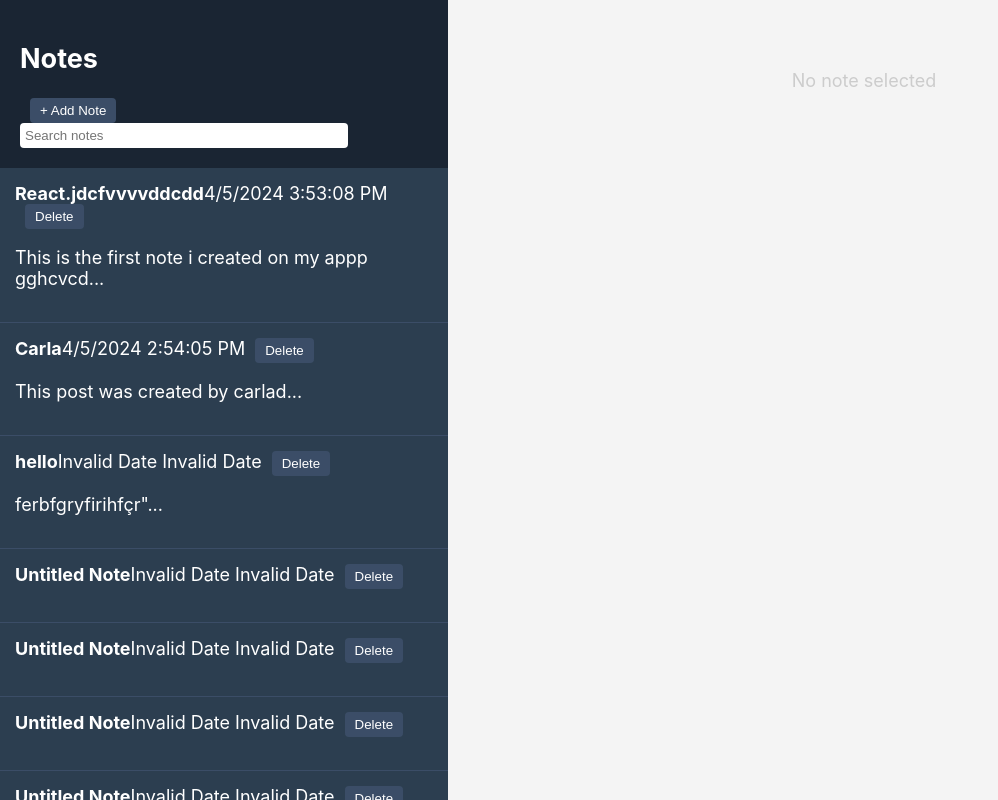
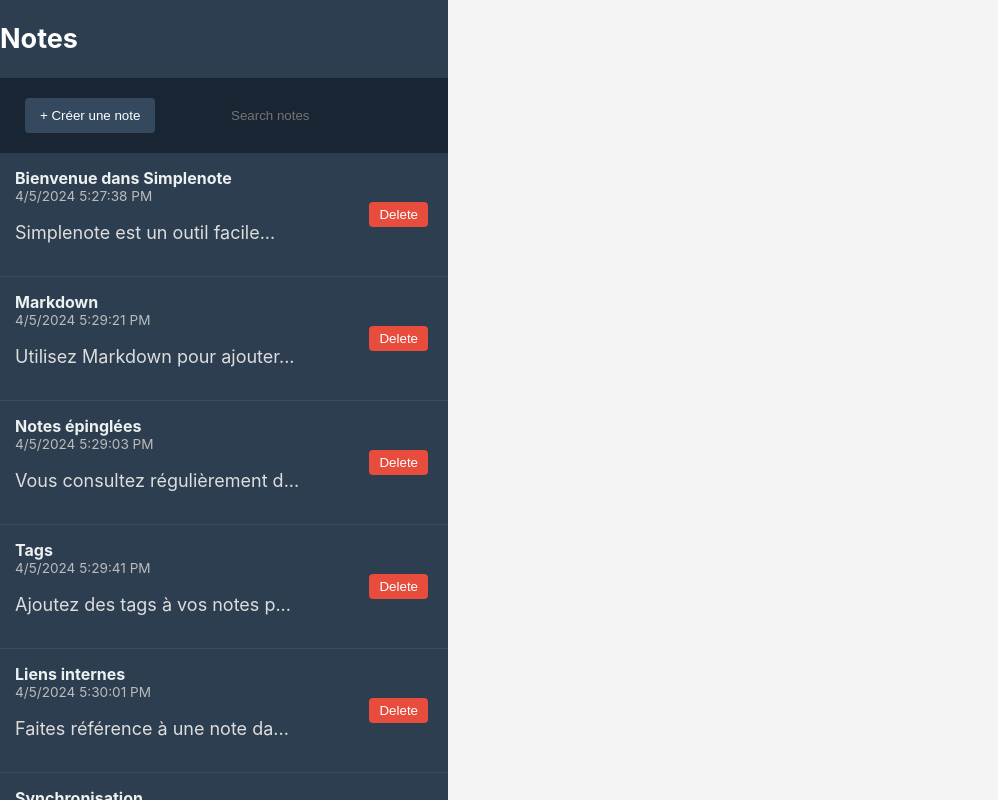
Before and after one commit to Noella00Ikirezi/React_notes, a React (Create React App) app: page / in a window 1280 px wide. Shown: the whole page, without its empty margins (0-998 px from the left). Built offline with nearby package versions, Linux system fonts and the light colour scheme; data requests are answered from the project's data file.

Commit message:
update 2

```diff
--- a/db.json
+++ b/db.json
@@ -1,195 +1,40 @@
 {
   "notes": [
     {
-      "id": "c46e",
-      "title": "React.jdcfvvvvddcdd",
-      "content": "This is the first note i created on my appp\ngghcvcd",
-      "lastUpdatedAt": "2024-03-21T17:42:45.583Z",
-      "dateOfLastUpdate": "2024-04-05T15:53:08.974Z"
+      "id": "3178",
+      "title": "Bienvenue dans Simplenote",
+      "content": "Simplenote est un outil facile pour prendre des notes, créer des listes de choses à faire, capturer des idées, etc. Il vous suffit de l’ouvrir, d’entrer vos réflexions, et le tour est joué. Simplenote assurant gratuitement la synchronisation sur tous vos appareils, vous disposez de vos notes à tout moment.",
+      "dateOfLastUpdate": "2024-04-05T17:27:38.701Z"
     },
     {
-      "id": "c76b",
-      "title": "Carla",
-      "content": "This post was created by carlad",
-      "lastUpdatedAt": "2024-03-21T17:42:46.275Z",
-      "dateOfLastUpdate": "2024-04-05T14:54:05.388Z"
+      "id": "ec8b",
+      "title": "Markdown",
+      "content": "Utilisez Markdown pour ajouter des éléments de style à vos notes. Sélectionnez « Markdown » dans les options de note pour activer Markdown sur cette note. Pour en savoir plus sur l’utilisation de Markdown, consultez https://simplenote.com/help/#markdown.",
+      "dateOfLastUpdate": "2024-04-05T17:29:21.586Z"
     },
     {
-      "id": "23be",
-      "title": "hello",
-      "content": "ferbfgryfirihfçr\"",
-      "lastUpdatedAt": "2024-04-04T12:43:25.902Z"
+      "id": "641f",
+      "title": "Notes épinglées",
+      "content": "Vous consultez régulièrement des notes importantes ? Épinglez ces notes en haut de votre liste pour y accéder plus facilement.",
+      "dateOfLastUpdate": "2024-04-05T17:29:03.658Z"
     },
     {
-      "id": "adb2",
-      "title": "",
-      "content": ""
+      "id": "492b",
+      "title": "Tags",
+      "content": "Ajoutez des tags à vos notes pour les organiser. Les tags fonctionnent à peu près de la même manière que les dossiers, à l’exception que vous pouvez ajouter autant de tags que vous le souhaitez à une note.",
+      "dateOfLastUpdate": "2024-04-05T17:29:41.351Z"
     },
     {
-      "id": "920a",
-      "title": "",
-      "content": ""
+      "id": "c334",
+      "title": "Liens internes",
+      "content": "Faites référence à une note dans une autre. Sélectionnez « Copier le lien interne » dans les options de note ou tapez « [ » suivi du titre de la note à lier. Pour en savoir plus sur les liens internes, consultez https://simplenote.com/help/#internal-links.",
+      "dateOfLastUpdate": "2024-04-05T17:30:01.447Z"
     },
     {
-      "id": "d059",
-      "title": "",
-      "content": ""
-    },
-    {
-      "id": "7518",
-      "title": "",
-      "content": ""
-    },
-    {
-      "id": "65a1",
-      "title": "",
-      "content": ""
-    },
-    {
-      "id": "7d27",
-      "title": "",
-      "content": ""
-    },
-    {
-      "id": "eeaa",
-      "title": "",
-      "content": ""
-    },
-    {
-      "id": "29b6",
-      "title": "",
-      "content": ""
-    },
-    {
-      "id": "5e22",
-      "title": "",
-      "content": ""
-    },
-    {
-      "id": "4498",
-      "title": "",
-      "content": ""
-    },
-    {
-      "id": "e612",
-      "title": "",
-      "content": ""
-    },
-    {
-      "id": "669d",
-      "title": "",
-      "content": ""
-    },
-    {
-      "id": "38ba",
-      "title": "",
-      "content": ""
-    },
-    {
-      "id": "99dc",
-      "title": "",
-      "content": ""
-    },
-    {
-      "id": "e66e",
-      "title": "",
-      "content": ""
-    },
-    {
-      "id": "496b",
-      "title": "",
-      "content": ""
-    },
-    {
-      "id": "09cf",
-      "title": "",
-      "content": ""
-    },
-    {
-      "id": "aa8f",
-      "title": "",
-      "content": ""
-    },
-    {
-      "id": "e77f",
-      "title": "",
-      "content": ""
-    },
-    {
-      "id": "b7b2",
-      "title": "",
-      "content": ""
-    },
-    {
-      "id": "b829",
-      "title": "",
-      "content": ""
-    },
-    {
-      "id": "5bfb",
-      "title": "",
-      "content": ""
-    },
-    {
-      "id": "0d98",
-      "title": "",
-      "content": ""
-    },
-    {
-      "id": "365e",
-      "title": "",
-      "content": ""
-    },
-    {
-      "id": "8b69",
-      "title": "",
-      "content": ""
-    },
-    {
-      "id": "99c3",
-      "title": "",
-      "content": ""
-    },
-    {
-      "id": "3279",
-      "title": "New Note",
-      "content": "Note content"
-    },
-    {
-      "id": "62fb",
-      "title": "New Note",
-      "content": "",
-      "dateOfLastUpdate": "2024-04-05T15:10:20.986Z"
-    },
-    {
-      "id": "987b",
-      "title": "New Note",
-      "content": "",
-      "dateOfLastUpdate": "2024-04-05T15:10:22.730Z"
-    },
-    {
-      "id": "d98e",
-      "title": "New Note",
-      "content": "",
-      "dateOfLastUpdate": "2024-04-05T15:10:22.914Z"
-    },
-    {
-      "id": "8793",
-      "title": "New Note",
-      "content": "",
-      "dateOfLastUpdate": "2024-04-05T15:10:23.081Z"
-    },
-    {
-      "id": "1e9f",
-      "title": "New Note",
-      "content": "",
-      "dateOfLastUpdate": "2024-04-05T15:10:23.898Z"
-    },
-    {
-      "id": "2f78",
-      "title": "New Note",
-      "content": "",
-      "dateOfLastUpdate": "2024-04-05T15:10:24.046Z"
+      "id": "d4cc",
+      "title": "Synchronisation",
+      "content": "Il n’y a pas de bouton « Enregistrer », car toutes vos modifications sont automatiquement synchronisées et accessibles depuis n’importe quelle plateforme. Pour en savoir plus sur la synchronisation, consultez https://simplenote.com/help/#syncing.",
+      "dateOfLastUpdate": "2024-04-05T17:30:23.763Z"
     }
   ]
 }
--- a/src/App.css
+++ b/src/App.css
@@ -1,52 +1,64 @@
 .app-sidebar {
   width: 35%;
-  height: 100vh; /* Full height of the viewport */
-  overflow-y: auto; /* Enables scrolling on the y-axis */
+  height: 100vh;
+  overflow-y: auto;
   background-color: #2c3e50;
   color: #fff;
+  box-shadow: 2px 0 5px rgba(0, 0, 0, 0.2);
 }
 
 .app {
   display: flex;
-  height: 100vh; /* Full height of the viewport */
-  overflow: hidden; /* Prevents scrolling on the app level */
+  height: 100vh;
+  overflow: hidden;
 }
-
-/* Remaining styles */
 
 .app-sidebar-header {
   padding: 20px;
   background-color: #1a2533;
+  display: flex;
+  align-items: center; /* Aligns items vertically in the center */
+  justify-content: space-between; /* Distributes extra space evenly */
 }
 
 .add-note-btn, .clear-search-btn, .delete-note-btn {
-  /* Shared button styles */
   cursor: pointer;
-  padding: 5px 10px;
-  margin-left: 10px;
+  padding: 10px 15px;
+  margin: 0 5px;
   border: none;
-  background-color: #3b4d67;
+  background-color: #34495e;
   color: white;
   border-radius: 4px;
+  transition: background-color 0.3s; /* Smooth transition for background color */
 }
 
 .add-note-btn:hover, .clear-search-btn:hover, .delete-note-btn:hover {
-  /* Hover state for buttons */
-  background-color: #506784;
+  background-color: #4e6a85;
+}
+
+.search-bar {
+  display: flex;
+  align-items: center;
 }
 
 .search-bar input[type="text"] {
-  width: calc(100% - 80px);
-  padding: 5px;
-  margin-right: 10px;
+  flex-grow: 1; /* Takes up the remaining space */
+  padding: 10px;
+  margin: 0 10px;
   border-radius: 4px;
   border: none;
+  background-color: #1a2533;
+  color: #fff;
 }
 
 .note-preview {
+  display: flex;
+  justify-content: space-between;
+  align-items: center;
   padding: 15px;
   border-bottom: 1px solid #3b4d67;
   cursor: pointer;
+  transition: background-color 0.3s;
 }
 
 .note-preview:hover {
@@ -57,16 +69,66 @@
   background-color: #425a75;
 }
 
+.note-details {
+  flex-grow: 1; /* Ensure details take up the available space */
+  overflow: hidden; /* Hide overflow in the details container */
+}
+
+.note-title {
+  font-weight: bold;
+  color: #ecf0f1;
+  display: block; /* Make title its own line */
+}
+
+.note-date {
+  color: #bbb;
+  font-size: 0.85rem;
+  display: block; /* Make date its own line */
+}
+
+.note-content {
+  color: #ddd;
+  overflow: hidden;
+  text-overflow: ellipsis;
+  white-space: nowrap;
+  display: block; /* Make content its own line */
+}
+
+.delete-note-btn {
+  padding: 5px 10px;
+  border: none;
+  background-color: #e74c3c;
+  color: white;
+  border-radius: 4px;
+  transition: background-color 0.2s;
+}
+
+.delete-note-btn:hover {
+  background-color: #c0392b;
+}
+
+.note-preview strong {
+  font-size: 1rem;
+  margin-right: auto;
+  color: #ecf0f1;
+}
+
+.note-preview time {
+  font-size: 0.85rem;
+  color: #bdc3c7;
+  margin-right: 15px;
+}
+
 .note-display {
   flex-grow: 1;
-  background-color: #f4f4f4; /* Lighter background for the selected note */
+  background-color: #f4f4f4;
   padding: 20px;
+  overflow-y: auto; /* Enable scroll on note display if content is long */
 }
 
 .note-display .no-active-note {
-  color: #ccc;
+  color: #bdc3c7;
   text-align: center;
   margin-top: 50px;
+  font-size: 1.5rem;
 }
-
-/* If you have additional specific styles for the .note class, add them here */
--- a/src/App.js
+++ b/src/App.js
@@ -1,9 +1,6 @@
-
-
-import React, { useEffect, useState, useCallback } from 'react';
+import React, { useEffect, useState} from 'react';
 import './App.css';
 import Note from './components/Note/Note';
-import debounce from 'lodash.debounce';
 import Loader from './components/Loader/Loader';
 import ErrorMessage from './components/ErrorMessage/ErrorMessage';
 
@@ -14,71 +11,25 @@
   const [loading, setLoading] = useState(true);
   const [error, setError] = useState(null);
 
-  const fetchNotes = useCallback(() => {
-    setLoading(true);
-    fetch('http://localhost:4000/notes')
-      .then(response => response.ok ? response.json() : Promise.reject('Failed to fetch notes.'))
-      .then(data => {
+  useEffect(() => {
+    const fetchNotes = async () => {
+      try {
+        const response = await fetch('http://localhost:4000/notes');
+        if (!response.ok) throw new Error('Failed to fetch notes.');
+        const data = await response.json();
         setNotes(data);
-        setLoading(false);
-      })
-      .catch(error => {
-        console.error('Error:', error);
-        setError(error.toString());
-        setLoading(false);
-      });
-  }, []);
-
-  useEffect(() => {
-    fetchNotes();
-  }, [fetchNotes]);
-
-  const debouncedSave = useCallback(debounce((note) => {
-    updateNote(note);
-  }, 2000), []);
-
-
-  useEffect(() => {
-    if (activeNote?.id) {
-      debouncedSave(activeNote);
-    }
-  }, [activeNote, debouncedSave]);
-
-  const onAddNote = async () => {
-    setLoading(true);
-    const newNote = {
-      title: 'New Note',
-      content: '',
-      dateOfLastUpdate: new Date().toISOString(),
-    };
-
-    try {
-      const response = await fetch('http://localhost:4000/notes', {
-        method: 'POST',
-        headers: {
-          'Content-Type': 'application/json',
-        },
-        body: JSON.stringify(newNote),
-      });
-
-      if (!response.ok) {
-        throw new Error('Failed to add note.');
-      }
-
-      const note = await response.json();
-      setNotes([note, ...notes]);
-      setActiveNote(note);
       } catch (error) {
-      console.error('Error:', error);
         setError(error.toString());
       } finally {
         setLoading(false);
       }
     };
+    fetchNotes();
+  }, []);
 
-  const updateNote = useCallback(async (noteToUpdate) => {
+
+  const updateNote = async (noteToUpdate) => {
     setLoading(true);
-
     const updatedData = { ...noteToUpdate, dateOfLastUpdate: new Date().toISOString() };
 
     try {
@@ -90,114 +41,147 @@
         body: JSON.stringify(updatedData),
       });
 
-    if (!response.ok) {
-
-      throw new Error('Failed to update note.');
-    }
-
+      if (!response.ok) throw new Error('Failed to update note.');
       const updatedNote = await response.json();
-
-
       setNotes((prevNotes) =>
-      prevNotes.map((note) =>
-        note.id === updatedNote.id ? updatedNote : note
-      )
+        prevNotes.map((note) => note.id === updatedNote.id ? updatedNote : note)
       );
-
-
       setActiveNote(updatedNote);
     } catch (error) {
-    console.error('Error updating note:', error);
       setError(error.toString());
     } finally {
       setLoading(false);
     }
-}, []);
+  };
 
 
-  const onDeleteNote = useCallback(async (idToDelete) => {
+
+  const onAddNote = async () => {
+    const newNote = {
+      title: 'New Note',
+      content: '',
+      dateOfLastUpdate: new Date().toISOString(),
+    };
+
     setLoading(true);
     try {
-      const response = await fetch(`http://localhost:4000/notes/${idToDelete}`, {
-        method: 'DELETE',
+      const response = await fetch('http://localhost:4000/notes', {
+        method: 'POST',
+        headers: {
+          'Content-Type': 'application/json',
+        },
+        body: JSON.stringify(newNote),
       });
 
-      if (!response.ok) {
-        throw new Error('Failed to delete note.');
-      }
-
-      setNotes(notes.filter(note => note.id !== idToDelete));
-      if (activeNote?.id === idToDelete) {
-        setActiveNote(null);
-      }
+      if (!response.ok) throw new Error('Failed to add note.');
+      const note = await response.json();
+      setNotes([note, ...notes]);
+      setActiveNote(note);
     } catch (error) {
-      console.error('Error:', error);
       setError(error.toString());
     } finally {
       setLoading(false);
     }
-  }, [activeNote, notes]);
+  };
+
+  const onDeleteNote = async (id) => {
+    setLoading(true);
+    try {
+      const response = await fetch(`http://localhost:4000/notes/${id}`, {
+        method: 'DELETE',
+      });
+
+      if (!response.ok) throw new Error('Failed to delete note.');
+      setNotes(notes.filter(note => note.id !== id));
+      setActiveNote(null);
+    } catch (error) {
+      setError(error.toString());
+    } finally {
+      setLoading(false);
+    }
+  };
+
 
   useEffect(() => {
-    const filtered = notes.filter(note =>
-      note.title.toLowerCase().includes(searchTerm.toLowerCase()) ||
-      note.content.toLowerCase().includes(searchTerm.toLowerCase())
-    );
-
-    if (!filtered.find(note => note.id === activeNote?.id)) {
+    const isActiveNoteFilteredOut = !notes.some(note =>
+      note.id === activeNote?.id &&
+      (note.title.toLowerCase().includes(searchTerm.toLowerCase()) ||
+       note.content.toLowerCase().includes(searchTerm.toLowerCase())));
+    if (isActiveNoteFilteredOut) {
       setActiveNote(null);
     }
   }, [notes, searchTerm, activeNote?.id]);
 
-  const onSearch = (event) => {
-    setSearchTerm(event.target.value);
-  };
+  const onSearch = (event) => setSearchTerm(event.target.value);
 
-  const clearSearch = () => {
-    setSearchTerm('');
-  };
+  const clearSearch = () => setSearchTerm('');
+
+
+  const filteredNotes = searchTerm
+    ? notes.filter(note =>
+        note.title.toLowerCase().includes(searchTerm.toLowerCase()) ||
+        note.content.toLowerCase().includes(searchTerm.toLowerCase()))
+    : notes;
 
   if (loading) return <Loader />;
   if (error) return <ErrorMessage message="Failed to load notes. Please try again." />;
 
   return (
     <div className="app">
+
+
       <aside className="app-sidebar">
+          <h1>Notes</h1>
         <header className="app-sidebar-header">
-      <h1>Notes</h1>
-      <button className="add-note-btn" onClick={onAddNote}>+ Add Note</button>
+
+
+          <button className="add-note-btn" onClick={onAddNote}>+ Créer une note</button>
+
           <div className="search-bar">
+
             <input type="text" value={searchTerm} onChange={onSearch} placeholder="Search notes" />
             {searchTerm && <button className="clear-search-btn" onClick={clearSearch}>X</button>}
           </div>
+
         </header>
+
+
         <div className="app-sidebar-notes">
-      {notes.map(note => (
-        <div
-          key={note.id}
-          className={`note-preview ${note.id === activeNote?.id ? 'active' : ''}`}
-          onClick={() => setActiveNote(note)}
-        >
-          <strong>{note.title || "Untitled Note"}</strong>
-          <span>{new Date(note.dateOfLastUpdate).toLocaleDateString()} {new Date(note.dateOfLastUpdate).toLocaleTimeString()}</span>
-          <button className="delete-note-btn" onClick={(e) => {
-            e.stopPropagation();
-            onDeleteNote(note.id);
-          }}>Delete</button>
-          <p>{note.content && note.content.substr(0, 100) + '...'}</p>
+
+          {filteredNotes.map((note) => (
+
+            <div key={note.id} className={`note-preview ${note.id === activeNote?.id ? 'active' : ''}`} onClick={() => setActiveNote(note)}>
+
+              <div className="note-details">
+
+                <strong className="note-title">{note.title || "Untitled Note"}</strong>
+
+                <span className="note-date">{new Date(note.dateOfLastUpdate).toLocaleDateString()} {new Date(note.dateOfLastUpdate).toLocaleTimeString()}</span>
+
+                <p className="note-content">{note.content && note.content.substr(0, 30) + '...'}</p>
+
+              </div>
+
+              <button className="delete-note-btn" onClick={(e) => {e.stopPropagation(); onDeleteNote(note.id);}}>Delete</button>
+
             </div>
           ))}
         </div>
+
       </aside>
+
+
       <main className="note-display">
         {activeNote ? (
-      <Note activeNote={activeNote} updateNote={updateNote} onDeleteNote={onDeleteNote} />
+          <Note activeNote={activeNote} updateNote={updateNote} />
         ) : (
-      <div className="no-active-note">No note selected</div>
+          <div className="no-active-note"></div>
         )}
       </main>
+
+
+
     </div>
-
   );
 };
 
--- a/src/components/Note/Note.js
+++ b/src/components/Note/Note.js
@@ -1,28 +1,24 @@
-import React, { useState, useEffect } from 'react';
+import React, { useEffect, useState } from 'react';
 import './Note.css';
-import debounce from 'lodash.debounce';
 
 const Note = ({ activeNote, updateNote }) => {
-
-  const [note, setNote] = useState(activeNote);
-
+  const [note, setNote] = useState({ title: '', content: '' });
 
   useEffect(() => {
-    setNote(activeNote);
+    setNote(activeNote || { title: '', content: '', id: null });
   }, [activeNote]);
 
-
-  const debouncedUpdateNote = debounce(updateNote, 2000);
-
-  const onEditField = (field, value) => {
-    const updatedNote = { ...note, [field]: value, dateOfLastUpdate: new Date().toISOString() };
-    setNote(updatedNote);
-    debouncedUpdateNote(updatedNote);
+  // Called when the save button is clicked
+  const onSaveNote = () => {
+    if(note.id) {
+      // Update the last updated date and save the note
+      updateNote({ ...note, dateOfLastUpdate: new Date().toISOString() });
+    }
   };
 
-
-  const onSaveNote = () => {
-    updateNote(note);
+  // Update the note's title or content as the user types
+  const onEditField = (key, value) => {
+    setNote({ ...note, [key]: value });
   };
 
   if (!note) return <div className="no-active-note">No Note Selected</div>;
@@ -33,22 +29,19 @@
         <input
           type="text"
           id="title"
-          value={note.title || ''}
           placeholder="Note Title"
+          autoFocus
+          value={note.title}
           onChange={(e) => onEditField('title', e.target.value)}
-          autoFocus
         />
       </div>
       <textarea
         id="content"
         placeholder="Note Content"
-        value={note.content || ''}
+        value={note.content}
         onChange={(e) => onEditField('content', e.target.value)}
       />
-      <div className="note-footer">
-        {/* Optional Save Button */}
-        <button onClick={onSaveNote}>Save</button>
-      </div>
+      <button className="save-note-btn" onClick={onSaveNote}>Save</button>
     </div>
   );
 };
```
Also changed, not shown: src/components/Note/Note.css (+16 -0 lines). Lines whose indentation alone changed are shown as unchanged.
